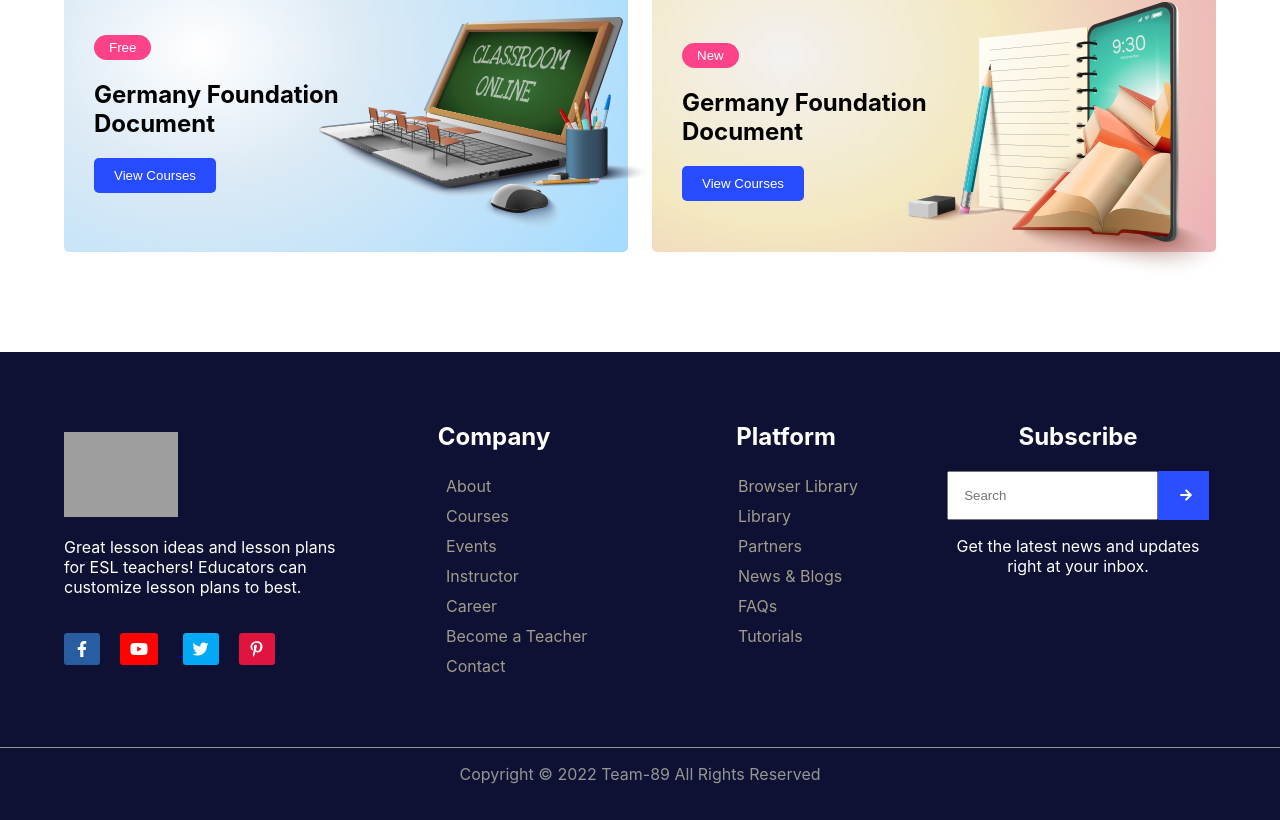
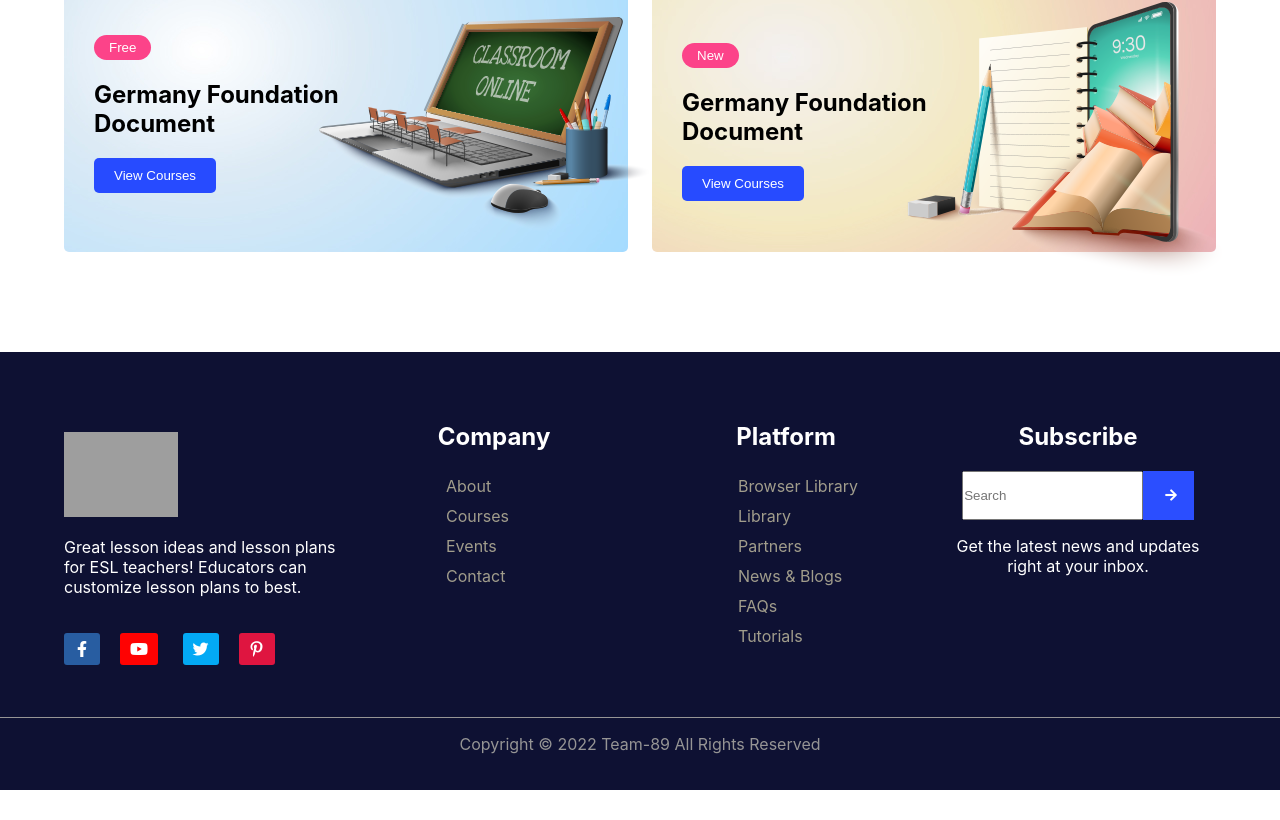
Before and after one commit to thekawsarhossain/team-project-educational, a React (Create React App) app: page / in a window 1280 px wide. Shown: the part 586-1406 px from the top of the page. After the commit the page ends 1376 px from the top, so only its background shows below. Built offline with nearby package versions, Linux system fonts and the light colour scheme; grey boxes are pictures that could not be loaded.

Commit message:
fixed footer

```diff
--- a/src/components/Shared/Footer/Footer.css
+++ b/src/components/Shared/Footer/Footer.css
@@ -3,7 +3,9 @@ footer{
   color: white;
   padding: 50px 0px 20px 0px;
 }
-
+a{
+  text-decoration: none;
+}
 .footer-item-1 img{
 width: 114px;
 }
@@ -48,7 +50,7 @@ width: 114px;
   }
 
   .footer-item-4 input{
-   padding: 15px;
+   padding: 15px 0px;
   }
 
   .footer-item-4 button{
--- a/src/components/Shared/Footer/Footer.js
+++ b/src/components/Shared/Footer/Footer.js
@@ -4,6 +4,7 @@ import "./Footer.css";
 import Box from '@mui/material/Box';
 import Grid from '@mui/material/Grid';
 import FooterBanner from "../../Home/FooterBanner/FooterBanner";
+import { Link } from "react-router-dom";
 const Footer = () => {
   return (
   <div>
@@ -30,13 +31,19 @@ const Footer = () => {
         <div className="footer-item-2">
         <h2>Company</h2>
         <ul>
+         <Link to='/about'>
          <li>About</li>
+         </Link>
+          <Link to='/courses'>
           <li>Courses</li>
+          </Link>
+        <Link to='/blogs'>
         <li>Events</li>
-          <li>Instructor</li>
-          <li>Career</li>
-          <li>Become a Teacher</li>
+        </Link>
+         <Link to='/contact'>
          <li>Contact</li>
+         </Link>
+
         </ul>
         </div>
         </Grid>
@@ -44,19 +51,30 @@ const Footer = () => {
         <div className="footer-item-2">
         <h2>Platform</h2>
         <ul>
+        <Link to='/#'>
         <li>Browser Library</li>
+         </Link>
+         <Link to='/#'>
          <li>Library</li>
+         </Link>
+         <Link to='/#'>
          <li>Partners</li>
+         </Link>
+         <Link to='/#'>
          <li>News & Blogs</li>
+         </Link>
+         <Link to='/#'>
          <li>FAQs</li>
+         </Link>
+         <Link to='/#'>
          <li>Tutorials</li>
-
+         </Link>
         </ul>
         </div>
         </Grid> <Grid item xs={12} md={4}>
         <div className="footer-item-4">
           <h2>Subscribe</h2>
-          <input  type="text" placeholder='Search' />
+          <input type="search" name="" placeholder="Search " className="search" />
             <button className='arrow-btn'><i className="fas fa-arrow-right"></i></button>
           <p>Get the latest news and updates right at your inbox.</p>
         </div>
```
Lines whose indentation alone changed are shown as unchanged.
